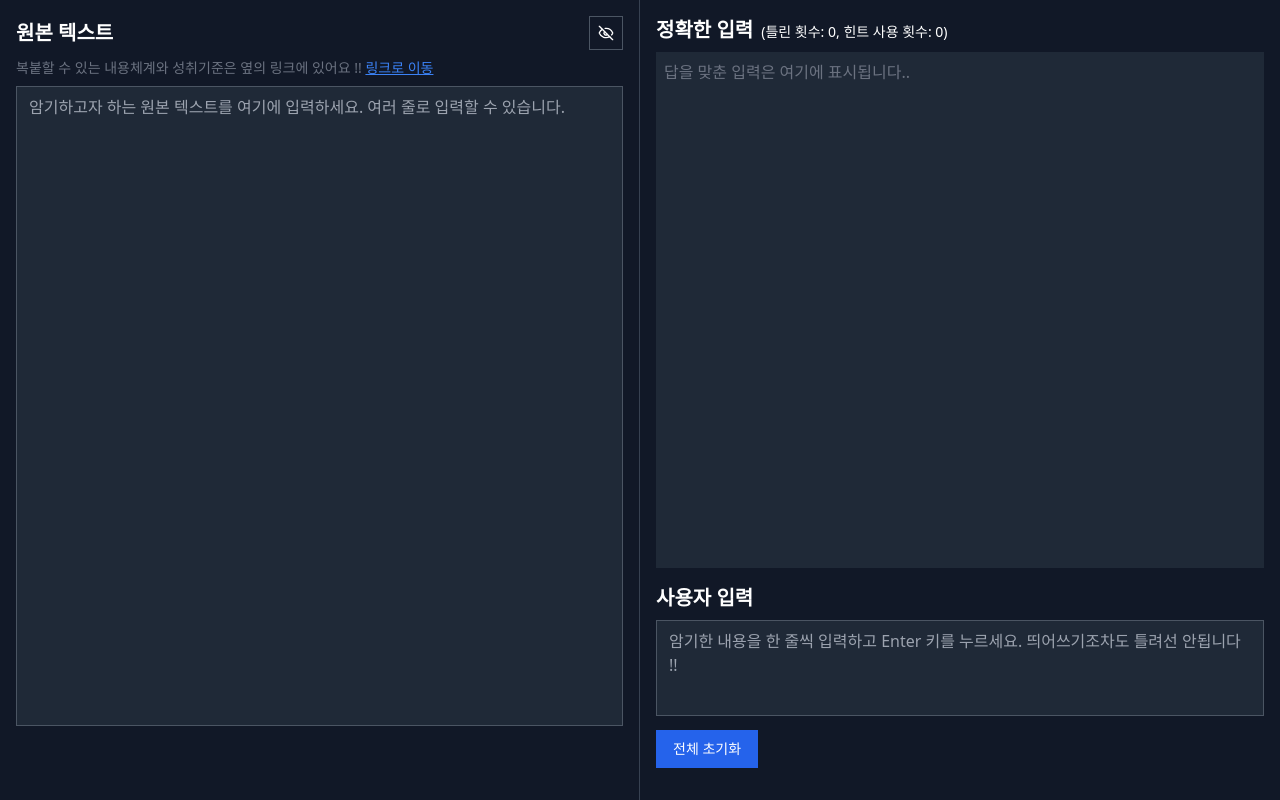
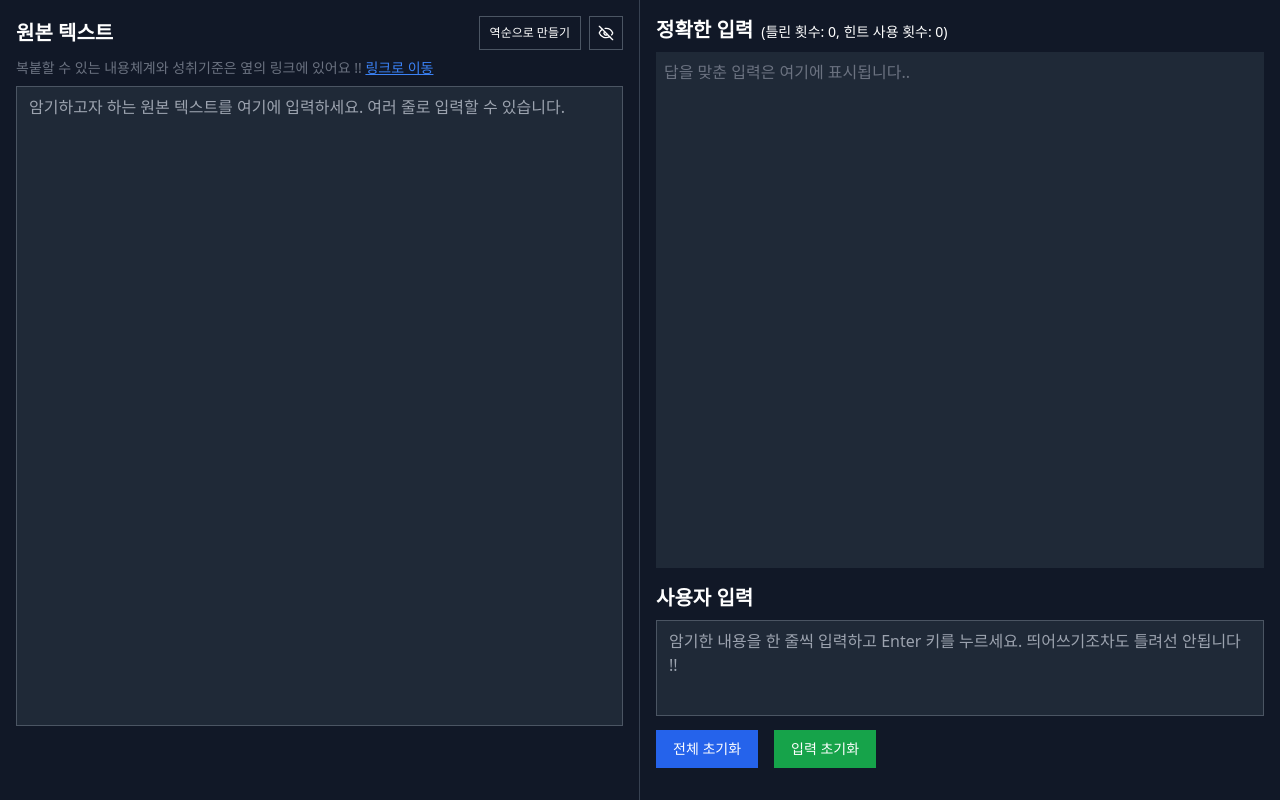
Before and after one commit to k-five-star/memorization-app, a React (Create React App) app: page / in a window 1280 px wide. Built offline with nearby package versions, Linux system fonts and the light colour scheme.

Commit message:
added input clear button and reverse button

```diff
--- a/src/App.js
+++ b/src/App.js
@@ -1,3 +1,5 @@
+// src/App.js
+
 import React, { useState, useEffect } from 'react';
 import { Eye, EyeOff } from 'lucide-react';
 import Button from './components/ui/Button';
@@ -63,19 +65,46 @@ function App() {
     setIsHintVisible(false);
   };
 
+  // 입력 초기화 기능 추가
+  const resetInput = () => {
+    setUserInput('');
+    setCorrectInput('');
+    setCurrentLine(0);
+    setShowError(false);
+    setMistakeCount(0);
+    setHintCount(0);
+    setIsHintVisible(false);
+  };
+
+  // 역순으로 만들기 기능
+  const reverseLines = () => {
+    const reversedText = originalText.split('\n').reverse().join('\n');
+    setOriginalText(reversedText);
+  };
+
   return (
     <div className="flex flex-col md:flex-row h-screen bg-gray-900 text-white">
       {/* 왼쪽 섹션 */}
       <div className="md:w-1/2 p-4 border-b md:border-b-0 md:border-r border-gray-700">
         <div className="flex justify-between items-center mb-2">
           <h2 className="text-xl font-bold">원본 텍스트</h2>
+          <div className="flex space-x-2">
+            {/* 역순으로 만들기 버튼 */}
+            <Button onClick={reverseLines} variant="outline" size="sm">
+              역순으로 만들기
+            </Button>
             <Button
               onClick={() => setShowOriginal(!showOriginal)}
               variant="outline"
               size="icon"
             >
-            {showOriginal ? <EyeOff className="h-4 w-4" /> : <Eye className="h-4 w-4" />}
+              {showOriginal ? (
+                <EyeOff className="h-4 w-4" />
+              ) : (
+                <Eye className="h-4 w-4" />
+              )}
             </Button>
+          </div>
         </div>
         {/* 안내문구 추가 */}
         <p className="text-sm text-gray-500 mt-2">
@@ -137,10 +166,16 @@ function App() {
             }}
             placeholder="암기한 내용을 한 줄씩 입력하고 Enter 키를 누르세요. 띄어쓰기조차도 틀려선 안됩니다 !!"
           />
-          {/* 전체 초기화 버튼 추가 */}
+          {/* 버튼 그룹 */}
+          <div className="flex space-x-2">
             <Button onClick={resetAll} className="mr-2">
               전체 초기화
             </Button>
+            {/* 입력 초기화 버튼 추가 */}
+            <Button onClick={resetInput} variant="success" className="mr-2">
+              입력 초기화
+            </Button>
+          </div>
           {showError && (
             <Alert variant="destructive" className="mt-2">
               {isHintVisible ? (
--- a/src/components/ui/Button.js
+++ b/src/components/ui/Button.js
@@ -1,6 +1,15 @@
+// src/components/ui/Button.js
+
 import React from 'react';
 
-function Button({ children, onClick, variant = 'default', size = 'md', className = '', ...props }) {
+function Button({
+  children,
+  onClick,
+  variant = 'default',
+  size = 'md',
+  className = '',
+  ...props
+}) {
   const baseStyle =
     'inline-flex items-center justify-center border font-medium focus:outline-none focus:ring-2 focus:ring-offset-2';
   const variants = {
@@ -11,6 +20,9 @@ function Button({ children, onClick, variant = 'default', size = 'md', className
     link: 'text-blue-500 hover:underline focus:ring-blue-500',
     destructive:
       'bg-red-600 text-white border-transparent hover:bg-red-700 focus:ring-red-500',
+    // success variant 추가
+    success:
+      'bg-green-600 text-white border-transparent hover:bg-green-700 focus:ring-green-500',
   };
   const sizes = {
     sm: 'px-2.5 py-1.5 text-xs',
```
Lines whose indentation alone changed are shown as unchanged.
